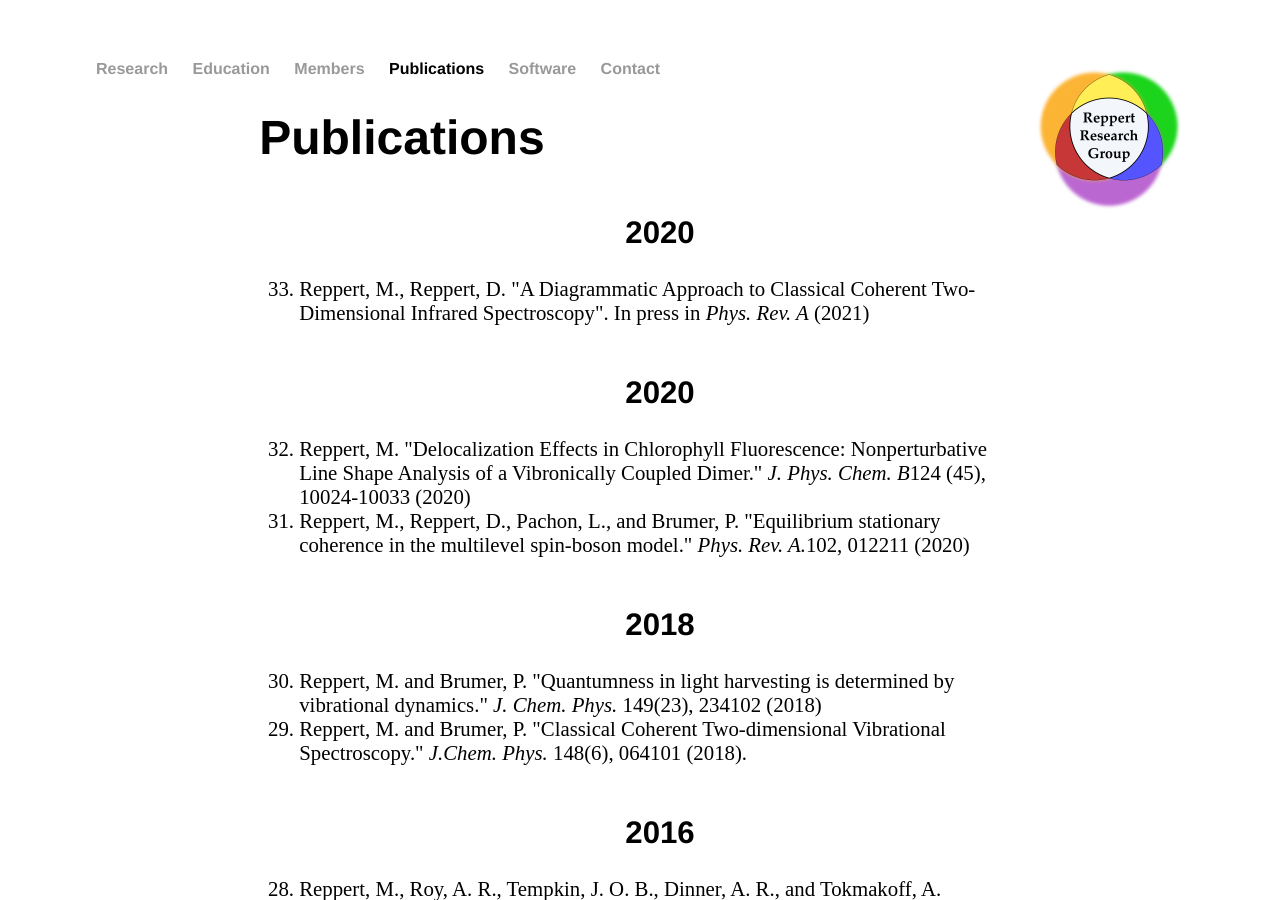
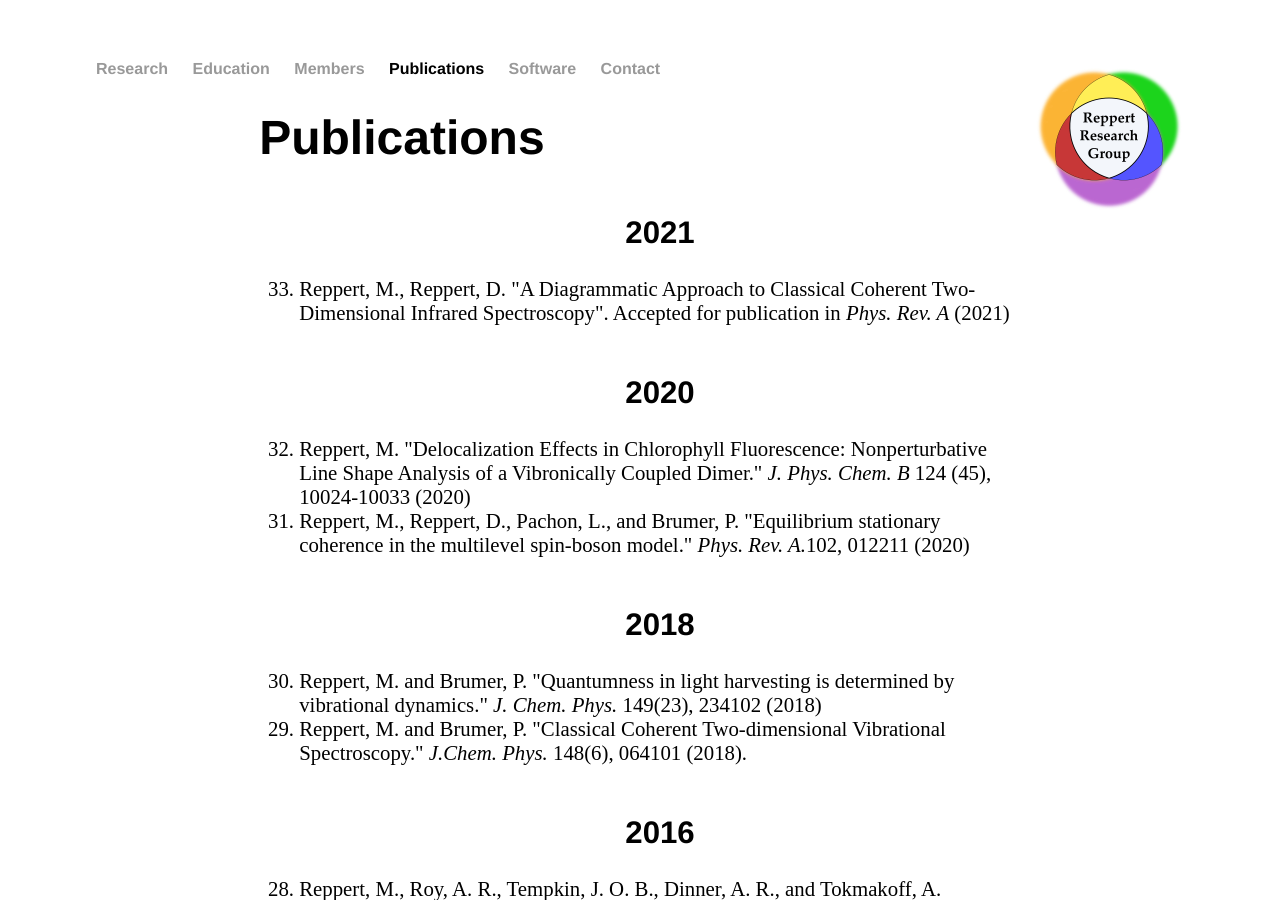
Before and after one commit to mreppert/mreppert.github.io, a Jekyll site: the page built from publications/index.html, in a window 1280 px wide and 900 px high. Built offline with Jekyll 4.4.1, drawn with Linux system fonts in a browser that asks for light colours.

Commit message:
Update index.html

```diff
--- a/publications/index.html
+++ b/publications/index.html
@@ -23,10 +23,10 @@
 <h1>Publications</h1>
 
 <ol reversed style="font-size:130%;" type="1">
+  <h2>2021</h2>
+  <li>Reppert, M., Reppert, D. "A Diagrammatic Approach to Classical Coherent Two-Dimensional Infrared Spectroscopy". Accepted for publication in <i>Phys. Rev. A</i> (2021)</li>
   <h2>2020</h2>
-  <li>Reppert, M., Reppert, D. "A Diagrammatic Approach to Classical Coherent Two-Dimensional Infrared Spectroscopy". In press in <i>Phys. Rev. A</i> (2021)</li>
-  <h2>2020</h2>
-  <li>Reppert, M. "Delocalization Effects in Chlorophyll Fluorescence: Nonperturbative Line Shape Analysis of a Vibronically Coupled Dimer." <i>J. Phys. Chem. B</i>124 (45), 10024-10033 (2020)</li>
+  <li>Reppert, M. "Delocalization Effects in Chlorophyll Fluorescence: Nonperturbative Line Shape Analysis of a Vibronically Coupled Dimer." <i>J. Phys. Chem. B </i>124 (45), 10024-10033 (2020)</li>
   <li>Reppert, M., Reppert, D., Pachon, L., and Brumer, P. "Equilibrium stationary coherence in the multilevel spin-boson model." <i>Phys. Rev. A.</i>102, 012211 (2020)</li>
   <h2>2018</h2>
   <li>Reppert, M. and Brumer, P. "Quantumness in light harvesting is determined by vibrational dynamics." <i>J. Chem. Phys.</i> 149(23), 234102 (2018)</li>
```
